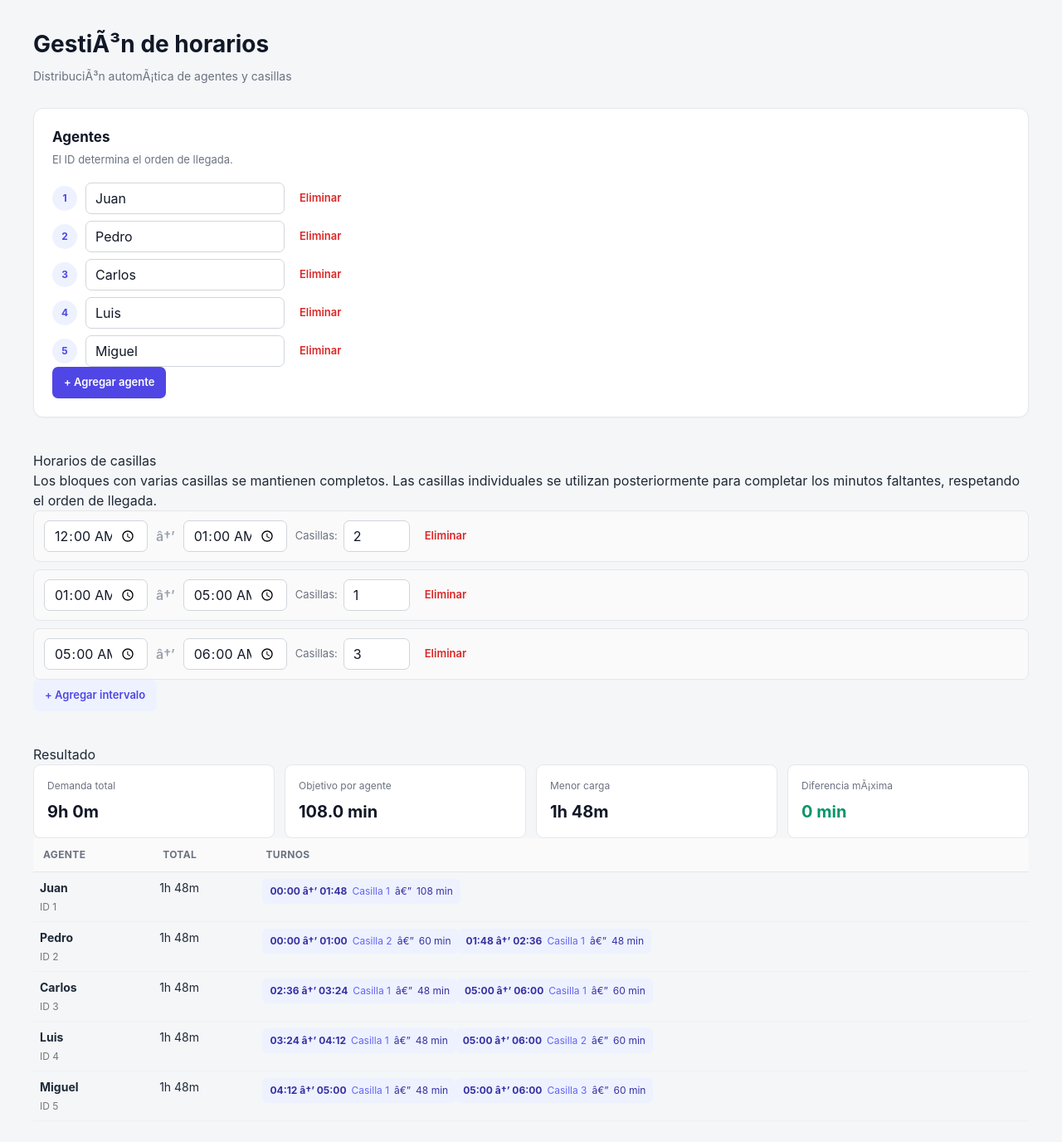
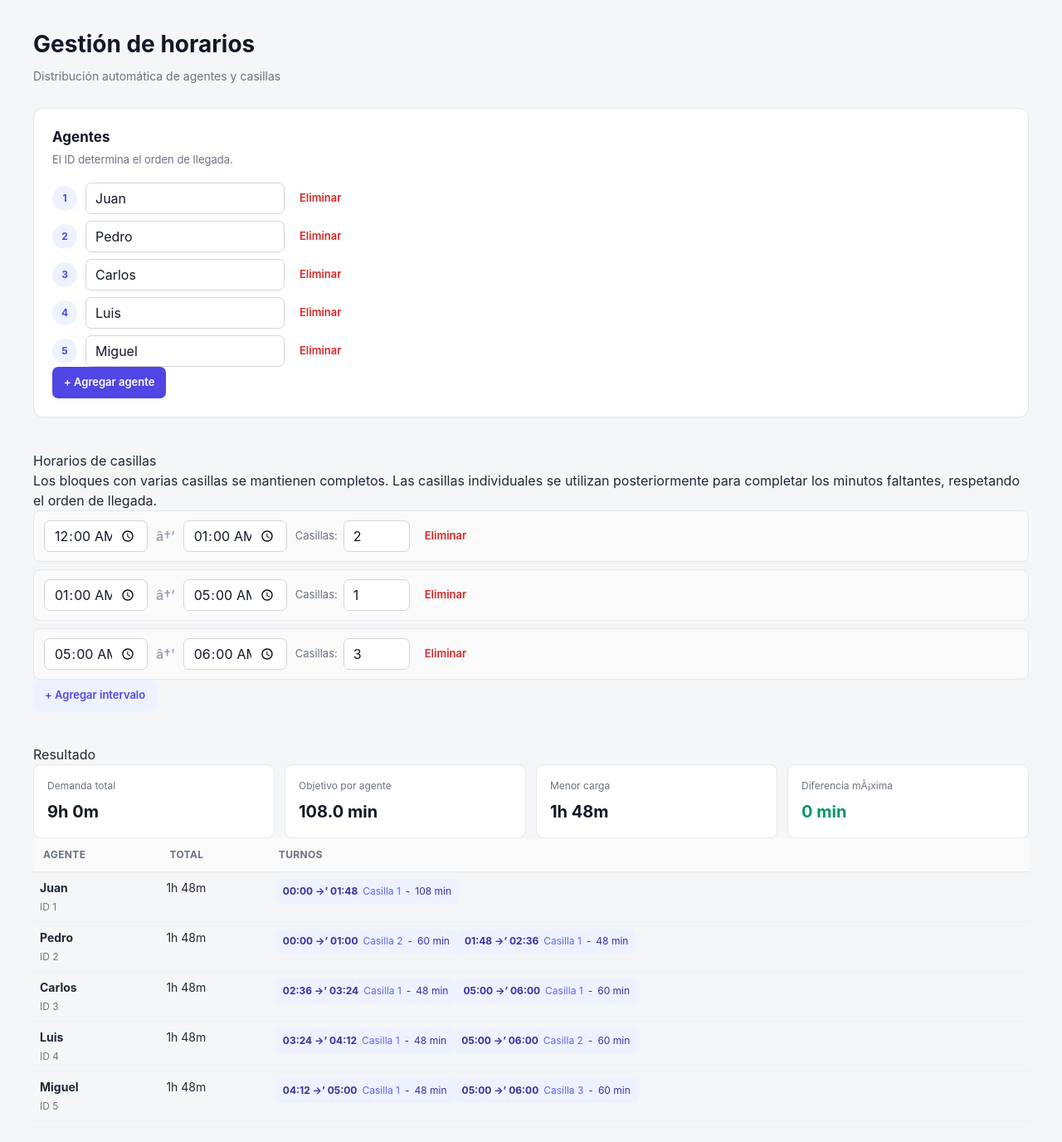
Before and after one commit to axelemanuel23/reservas, a React (Create React App) app: page / in a window 1280 px wide. Shown: the top 1376 px of the page at 83% size. Built offline with nearby package versions, Linux system fonts and the light colour scheme.

Commit message:
Update App.js

```diff
--- a/src/App.js
+++ b/src/App.js
@@ -53,7 +53,7 @@ function validateDemand(agents, demand) {
 
   for (const item of normalized) {
     if (item.startMinutes >= item.endMinutes) {
-      return `Horario invÃ¡lido: ${item.start} â†’ ${item.end}`;
+      return `Horario inválido: ${item.start} â†’ ${item.end}`;
     }
     if (item.booths < 1) {
       return "La cantidad de casillas debe ser mayor a 0.";
@@ -79,8 +79,8 @@ function validateDemand(agents, demand) {
   for (let i = 1; i < sorted.length; i++) {
     if (sorted[i].startMinutes < sorted[i - 1].endMinutes) {
       return (
-        `Hay intervalos superpuestos: ${sorted[i - 1].start} â†’ ${sorted[i - 1].end} ` +
-        `y ${sorted[i].start} â†’ ${sorted[i].end}`
+        `Hay intervalos superpuestos: ${sorted[i - 1].start}  →’ ${sorted[i - 1].end} ` +
+        `y ${sorted[i].start}  →’ ${sorted[i].end}`
       );
     }
   }
@@ -494,8 +494,8 @@ export default function App() {
     <div className="app">
       <div className="container">
         <header className="header">
-          <h1>GestiÃ³n de horarios</h1>
-          <p>DistribuciÃ³n automÃ¡tica de agentes y casillas</p>
+          <h1>Gestión de horarios</h1>
+          <p>Distribución automática de agentes y casillas</p>
         </header>
 
         <section className="card">
@@ -627,10 +627,10 @@ export default function App() {
                         {agent.assignments.map((assignment, index) => (
                           <div key={index} className="assignment">
                             <span className="assignment-time">
-                              {minutesToTime(assignment.start)} â†’ {minutesToTime(assignment.end)}
+                              {minutesToTime(assignment.start)}  →’ {minutesToTime(assignment.end)}
                             </span>
                             <span className="assignment-booth">Casilla {assignment.booth}</span>
-                            {" â€” "}
+                            {" - "}
                             <span>{assignment.minutes} min</span>
                           </div>
                         ))}
```
